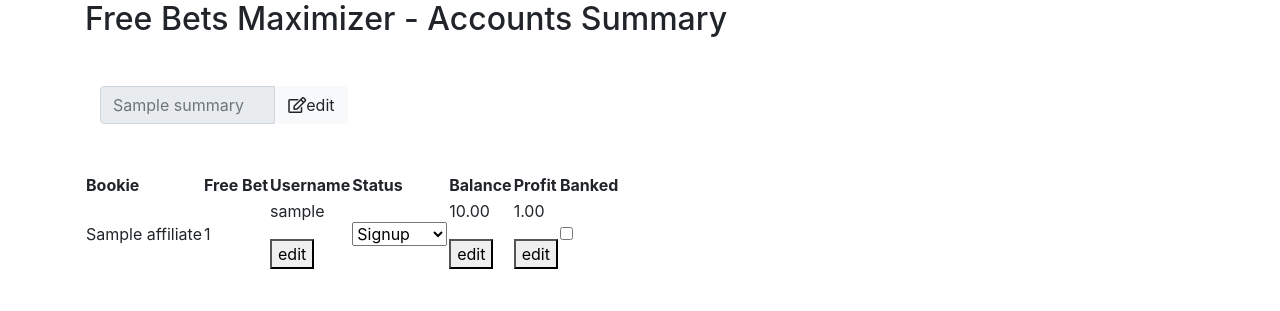
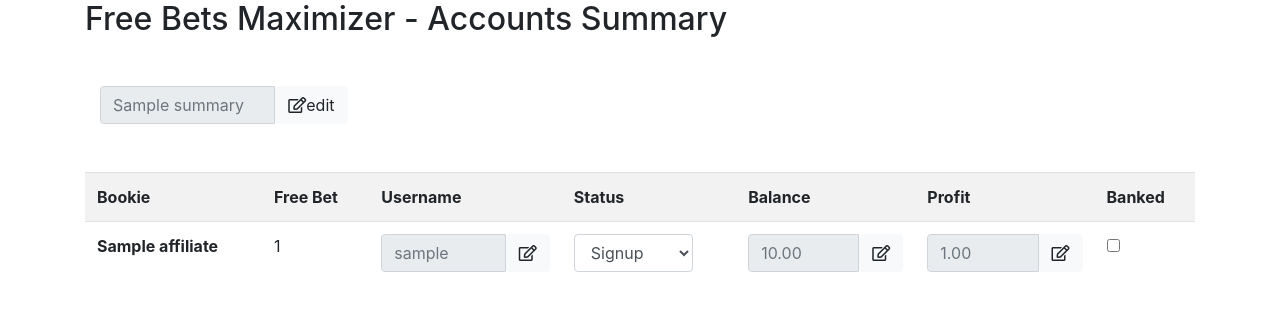
Before and after one commit to mblacklock/free_bets_project, a Django app: page /summary/1/ in a window 1280 px wide. Shown: the top 311 px of the page. Run offline with Django 3.2, Linux system fonts and the light colour scheme; tables that the repository leaves empty hold one stand-in row (values such as "Sample post"); some libraries are stand-ins or nearby versions.

Commit message:
refactored table for bootstrap

```diff
--- a/bets/static/summary.js
+++ b/bets/static/summary.js
@@ -7,24 +7,23 @@ window.BetsSummary.initialize = function () {
 			var el = $(this).parent().attr('id');
 
 			if((el == 'balance' || el == 'profit') && $.isNumeric($(this).val()) == false ) {
-					$('.has-error').show();
+					$('.alert-warning').show();
+					$(this).val("");
 			} else {
-				var summary_id = $('[name="bookie-summary"]').attr('data-id');
 				if(el == 'summary_name') {
 					var affiliate = 'summary_name';
 					var tab = '';
 				} else {
-					var id = $(this).parent().parent().attr('data-id');
-					var affiliate = $(this).parent().parent().attr('data-name');
+					var id = $(this).closest('tr').attr('data-id');
+					var affiliate = $(this).closest('tr').attr('data-name');
 					var tab = "tr[data-id='"+id+"'] ";
-
 				}
-				$('.has-error').hide();
+				var summary_id = $('[name="bookie-summary"]').attr('data-id');
+				$('.alert-warning').hide();
 				update_function(summary_id, affiliate, el, $(this).val());
 				$(tab + "#"+el+" .input").attr("placeholder", $(this).val());
 				$(tab + "#"+el+" .input").prop('disabled', true);
 				$(tab + "#"+el+" .edit").show();
-
 			}
 		}
 	});
@@ -34,7 +33,7 @@ window.BetsSummary.initialize = function () {
 		if (el == 'summary_name') {
 			var tab = '';
 		}  else {
-			var id = $(this).parent().parent().attr("data-id");
+			var id = $(this).closest('tr').attr("data-id");
 			var tab = "tr[data-id='"+id+"'] ";
 		}
 			$(this).hide();
@@ -63,6 +62,7 @@ window.BetsSummary.initialize = function () {
 			update_function(summary_id, affiliate_name, 'banked', 'True')
 		}
 		else {
+			// NEED TO CHANGE TO REFLECT ORIGINAL STATUSES
 			$("tr[data-id='"+id+"'] .input").prop("disabled", false);
 			$("tr[data-id='"+id+"'] .edit").prop("disabled", false);
 			$("tr[data-id='"+id+"'] .status").prop("disabled", false);
--- a/bets/templates/bets/summary.html
+++ b/bets/templates/bets/summary.html
@@ -7,7 +7,6 @@
 {% endblock %}
 
 {% block title %}Accounts Summary{% endblock %}
-
 
 {% block heading %}Accounts Summary{% endblock %}
 
@@ -20,8 +19,9 @@
 		</button>
 	</div>
 
-	<div class="has-error hidden">Error: entered value must be a valid number</div>
-	<table name="bookie-summary" data-id="{{ summary.id }}">
+	<div class="alert alert-warning hidden">Error: entered value must be a valid number</div>
+
+	<table name="bookie-summary" class="table table-striped" data-id="{{ summary.id }}">
 		<tr>
 			<th>Bookie</th>
 			<th>Free Bet</th>
@@ -31,27 +31,22 @@
 			<th>Profit</th>
 			<th>Banked</th>
 		</tr>
+
 		{% for item in items %}
 			<tr data-id="{{ forloop.counter }}" data-name="{{ item.affiliate.name }}">
-				<td>{{ item.affiliate.name }}</td>
+				<th>{{ item.affiliate.name }}</th>
 				<td>{{ item.affiliate.freebet }}</td>
-				<td id='username'>
-					{% if item.username == '' %}
-						<input class="input" placeholder="username"/>
-						<p class="text hidden"></p>
-						<button class="edit hidden" type="button">
-							edit
+				<td>
+					<div id='username' class="input-group">
+						<input class="input form-control" type="text" size="2"
+							placeholder={% if item.username == '' %}"username"{% else %}"{{ item.username }}" disabled{% endif %}>
+						<button class="edit btn btn-light {% if item.username == '' %}hidden{% endif %}" type="button">
+							<i class="far fa-edit"></i>
 						</button>
-					{% else %}
-						<input class="input hidden" />
-						<p class="text">{{ item.username }}</p>
-						<button class="edit" type="button">
-							edit
-						</button>
-					{% endif %}
+					</div>
 				</td>
 				<td id="status">
-					<select class="status">
+					<select class="status form-control" style="width:auto;">
 						<option value="signup"
 							{% if item.status == "signup" %}selected="selected"{% endif %}>
 							Signup
@@ -74,35 +69,23 @@
 						</option>
 					</select>
 				</td>
-				<td id='balance'>
-					{% if item.balance|stringformat:".2f" == "0.00" %}
-						<input class="input"/>
-						<p class="text hidden"></p>
-						<button class="edit hidden" type="button">
-							edit
+				<td>
+					<div id='balance' class="input-group">
+						<input class="input form-control" type="text" size="1"
+							placeholder={% if item.balance|stringformat:".2f" == "0.00" %}""{% else %}"{{ item.balance }}" disabled{% endif %}>
+						<button class="edit btn btn-light {% if item.balance|stringformat:".2f" == "0.00" %}hidden{% endif %}" type="button">
+							<i class="far fa-edit"></i>
 						</button>
-					{% else %}
-						<input class="input hidden"/>
-						<p class="text">{{ item.balance }}</p>
-						<button class="edit" type="button" >
-							edit
+					</div>
+				</td>
+				<td>
+					<div id='profit' class="input-group">
+						<input class="input form-control" type="text" size="1"
+							placeholder={% if item.profit|stringformat:".2f" == "0.00" %}""{% else %}"{{ item.profit }}" disabled{% endif %}>
+						<button class="edit btn btn-light {% if item.profit|stringformat:".2f" == "0.00" %}hidden{% endif %}" type="button">
+							<i class="far fa-edit"></i>
 						</button>
-					{% endif %}
-				</td>
-				<td id='profit'>
-					{% if item.profit|stringformat:".2f" == "0.00" %}
-						<input class="input"/>
-						<p class="text hidden"></p>
-						<button class="edit hidden" type="button">
-							edit
-						</button>
-					{% else %}
-						<input class="input hidden"/>
-						<p class="text">{{ item.profit }}</p>
-						<button class="edit" type="button">
-							edit
-						</button>
-					{% endif %}
+					</div>
 				</td>
 				<td id="banked">
 					<input type="checkbox" class="banked" {% if item.banked == True %}checked{% endif %}/>
--- a/templates/base.html
+++ b/templates/base.html
@@ -8,9 +8,9 @@
 		<meta http-equiv="X-UA-Compatible" content="IE=edge">
 		<meta name="viewport" content="width=device-width, initial-scale=1">
 		<title>Free Bets Maximizer - {% block title %}{% endblock %}</title>
+		<link href="{% static 'bootstrap/css/bootstrap.min.css' %}" rel="stylesheet">
+		<link rel="stylesheet" href="https://use.fontawesome.com/releases/v5.1.1/css/all.css" integrity="sha384-O8whS3fhG2OnA5Kas0Y9l3cfpmYjapjI0E4theH4iuMD+pLhbf6JI0jIMfYcK3yZ" crossorigin="anonymous">
 		<link href="{% static 'base.css' %}" rel="stylesheet">
-		<link href="/static/bootstrap/css/bootstrap.min.css" rel="stylesheet">
-		<link rel="stylesheet" href="https://use.fontawesome.com/releases/v5.1.1/css/all.css" integrity="sha384-O8whS3fhG2OnA5Kas0Y9l3cfpmYjapjI0E4theH4iuMD+pLhbf6JI0jIMfYcK3yZ" crossorigin="anonymous">
 		{% block css %}{% endblock %}
 	</head>
 
@@ -20,10 +20,10 @@
 
 			{% block body %}{% endblock %}
 
-			<!-- Placed at the end of the document so the pages load faster -->
-			<script src="{% static 'jquery-3.3.1.min.js' %}"></script>
-			<script src="/static/bootstrap/js/bootstrap.min.js"></script>
 		</div>
+		<!-- Placed at the end of the document so the pages load faster -->
+		<script src="{% static 'jquery-3.3.1.min.js' %}"></script>
+		<script src="{% static 'bootstrap/js/bootstrap.min.js' %}"></script>
 		{% block scripts %}{% endblock %}
 	</body>
 
```
Also changed, not shown: bets/static/tests/test.html (+53 -75 lines), functional_tests/base.py (+3 -5 lines), functional_tests/test_simple_initial_bet_summary.py (+27 -25 lines).
